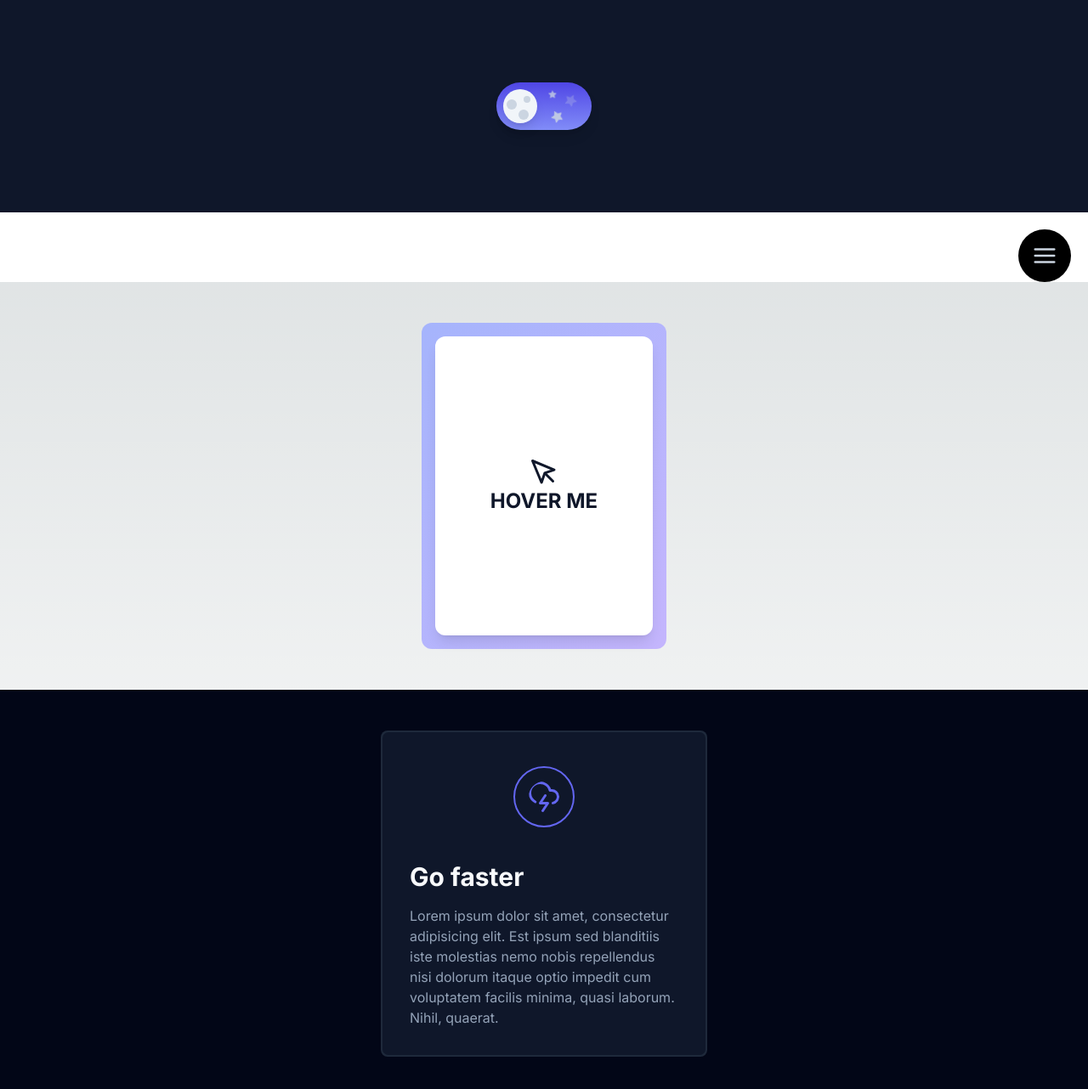
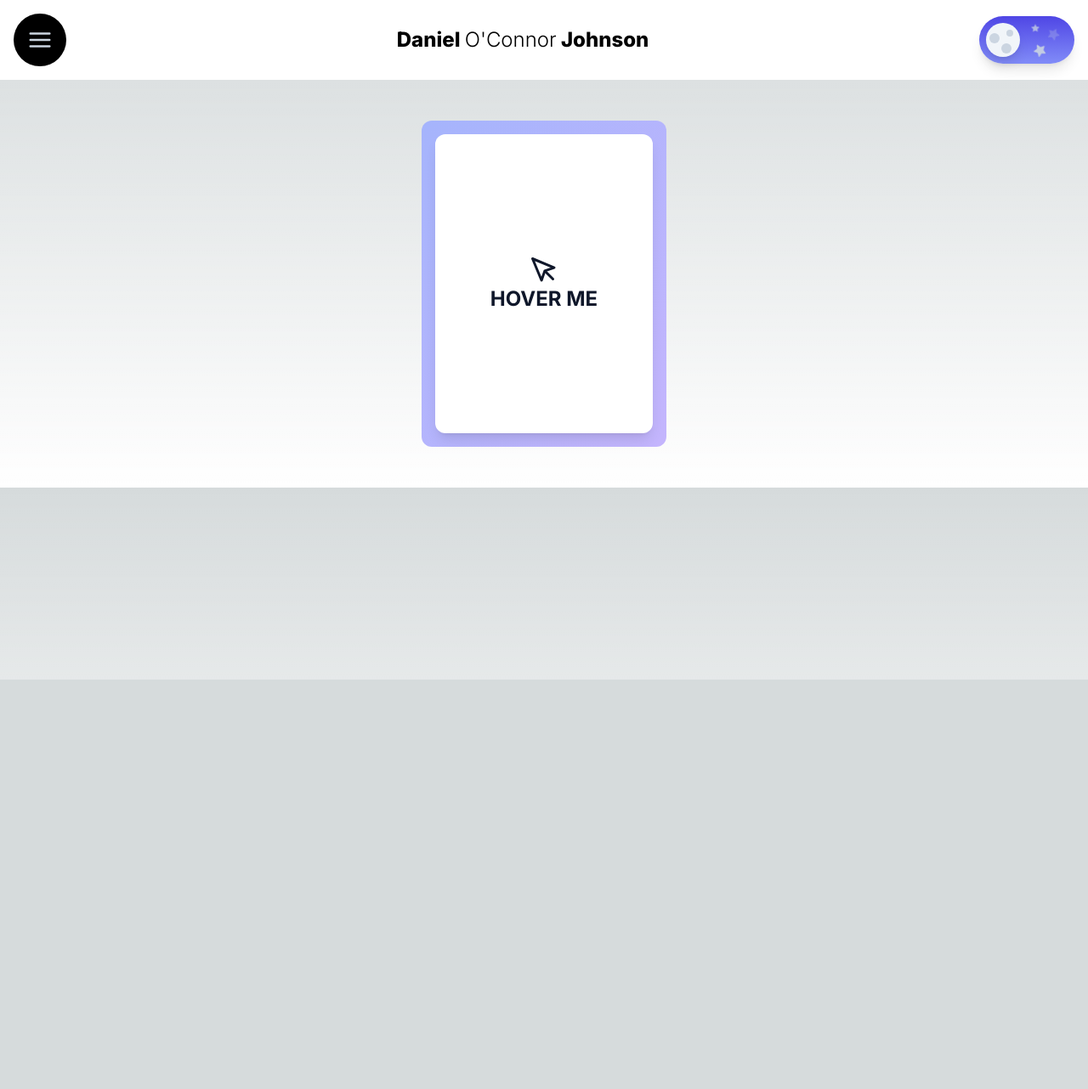
Before and after one commit to oconnorjohnson/portfolio23, a Next.js app: page / in a window 1280 px wide. Shown: the top 1282 px of the page at 85% size. After the commit the page ends 800 px from the top, so only its background shows below. Built offline with nearby package versions, Linux system fonts and the light colour scheme.

Commit message:
custom Button component made with typed props for onclick, icon, and children

```diff
--- a/app/components/root/hero/Hero.tsx
+++ b/app/components/root/hero/Hero.tsx
@@ -1,12 +1,10 @@
 "use client";
 import TiltCard from "@/app/components/root/hero/TiltCard";
-import ShimmerCard from "@/app/components/root/hero/ShimmerBorderCard";
 
 export default function Hero() {
   return (
     <>
       <TiltCard />
-      <ShimmerCard />
     </>
   );
 }
--- a/app/components/root/hero/ShimmerBorderCard.jsx
+++ /dev/null
@@ -1,44 +0,0 @@
-import { FiCloudLightning } from "react-icons/fi";
-import { motion } from "framer-motion";
-
-const Example = () => {
-  return (
-    <div className="bg-slate-950 px-4 py-12">
-      <ShimmerBorderCard />
-    </div>
-  );
-};
-
-const ShimmerBorderCard = () => {
-  return (
-    <div className="group relative mx-auto w-full max-w-sm overflow-hidden rounded-lg bg-slate-800 p-0.5 transition-all duration-500 hover:scale-[1.01] hover:bg-slate-800/50">
-      <div className="relative z-10 flex flex-col items-center justify-center overflow-hidden rounded-[7px] bg-slate-900 p-8 transition-colors duration-500 group-hover:bg-slate-800">
-        <FiCloudLightning className="relative z-10 mb-10 mt-2 rounded-full border-2 border-indigo-500 bg-slate-900 p-4 text-7xl text-indigo-500" />
-
-        <h4 className="relative z-10 mb-4 w-full text-3xl font-bold text-slate-50">
-          Go faster
-        </h4>
-        <p className="relative z-10 text-slate-400">
-          Lorem ipsum dolor sit amet, consectetur adipisicing elit. Est ipsum
-          sed blanditiis iste molestias nemo nobis repellendus nisi dolorum
-          itaque optio impedit cum voluptatem facilis minima, quasi laborum.
-          Nihil, quaerat.
-        </p>
-      </div>
-
-      <motion.div
-        initial={{ rotate: "0deg" }}
-        animate={{ rotate: "360deg" }}
-        style={{ scale: 1.75 }}
-        transition={{
-          repeat: Infinity,
-          duration: 3.5,
-          ease: "linear",
-        }}
-        className="absolute inset-0 z-0 bg-gradient-to-br from-indigo-200 via-indigo-200/0 to-indigo-200 opacity-0 transition-opacity duration-500 group-hover:opacity-100"
-      />
-    </div>
-  );
-};
-
-export default Example;
--- /dev/null
+++ b/app/components/shared/Button.tsx
@@ -0,0 +1,41 @@
+import { FiLogIn } from "react-icons/fi";
+import { IconType } from "react-icons";
+
+type ButtonProps = {
+  onClick: () => void;
+  children: React.ReactNode;
+  icon?: IconType;
+};
+
+const RoundedSlideButton: React.FC<ButtonProps> = ({
+  onClick,
+  children,
+  icon: IconComponent,
+}) => {
+  return (
+    <button
+      onClick={onClick}
+      className={`
+          relative z-0 flex items-center gap-2 overflow-hidden rounded-lg border-[1px]
+          border-violet-300 px-4 py-2 font-semibold
+          uppercase text-violet-300 transition-all duration-500
+
+          before:absolute before:inset-0
+          before:-z-10 before:translate-x-[150%]
+          before:translate-y-[150%] before:scale-[2.5]
+          before:rounded-[100%] before:bg-violet-300
+          before:transition-transform before:duration-1000
+          before:content-[""]
+
+          hover:scale-105 hover:text-neutral-900
+          hover:before:translate-x-[0%]
+          hover:before:translate-y-[0%]
+          active:scale-95`}
+    >
+      {IconComponent && <IconComponent />}
+      <span>{children}</span>
+    </button>
+  );
+};
+
+export default RoundedSlideButton;
--- a/app/components/shared/DarkModeToggle.tsx
+++ b/app/components/shared/DarkModeToggle.tsx
@@ -7,9 +7,9 @@ const ToggleWrapper = () => {
   const [mode, setMode] = useState<"dark" | "light">("dark");
   return (
     <div
-      className={`px-4 h-[250px] flex items-center justify-center transition-colors ${
-        mode === "dark" ? "bg-slate-900" : "bg-slate-50"
-      }`}
+    // className={`px-4 flex items-center justify-end transition-colors ${
+    //   mode === "dark" ? "bg-black" : "bg-white"
+    // }`}
     >
       <DarkModeToggle mode={mode} setMode={setMode} />
     </div>
--- a/app/components/shared/NavBar.tsx
+++ b/app/components/shared/NavBar.tsx
@@ -2,6 +2,7 @@
 import { Dispatch, SetStateAction, useState } from "react";
 import { FiMenu, FiX } from "react-icons/fi";
 import { motion } from "framer-motion";
+import DarkModeToggle from "./DarkModeToggle";
 
 const navVariants = {
   open: {
@@ -46,8 +47,8 @@ const LiquidSideNav = () => {
   const [isOpen, setIsOpen] = useState(false);
 
   return (
-    <div className="min-w-screen bg-white dark:bg-black flex justify-end">
-      <div className="flex items-center pr-5 pt-5 text-white">
+    <div className="min-w-screen bg-white py-4 px-4 dark:bg-black transition-colors flex flex-col-3 justify-between items-center">
+      <div className="text-white">
         <motion.button
           whileHover={{ rotate: "170deg" }}
           whileTap={{ scale: 0.9 }}
@@ -56,6 +57,12 @@ const LiquidSideNav = () => {
         >
           <FiMenu />
         </motion.button>
+      </div>
+      <div className="text-black font-extrabold text-2xl transition-colors dark:text-white">
+        Daniel <a className="font-light ">O'Connor</a> Johnson
+      </div>
+      <div>
+        <DarkModeToggle />
       </div>
       <Nav isOpen={isOpen} setIsOpen={setIsOpen} />
     </div>
@@ -79,7 +86,7 @@ const Nav = ({
       initial="closed"
     >
       <motion.button
-        className="text-3xl bg-black text-slate-300 hover:text-slatte-100 border-[1px] border-transparent hover:border-slate-300 transition-colors p-4 rounded-full absolute top-8 right-8"
+        className="text-3xl bg-black text-slate-300 hover:text-slate-100 border-[1px] border-transparent hover:border-slate-300 transition-colors p-4 rounded-full ml-4 mt-4"
         whileHover={{ rotate: "150deg" }}
         onClick={() => setIsOpen(false)}
         whileTap={{ scale: 0.9 }}
--- a/app/page.tsx
+++ b/app/page.tsx
@@ -2,13 +2,16 @@
 "use client";
 import NavBar from "@/app/components/shared/NavBar";
 import Hero from "@/app/components/root/hero/Hero";
-import DarkModeToggle from "@/app/components/shared/DarkModeToggle";
+import Button from "@/app/components/shared/Button";
+import { useRouter } from "next/navigation";
+import { FiHome } from "react-icons/fi";
+// import DarkModeToggle from "@/app/components/shared/DarkModeToggle";
 
 export default function Home() {
+  const router = useRouter();
   return (
     <>
       <main>
-        <DarkModeToggle />
         <NavBar />
         <Hero />
       </main>
```
